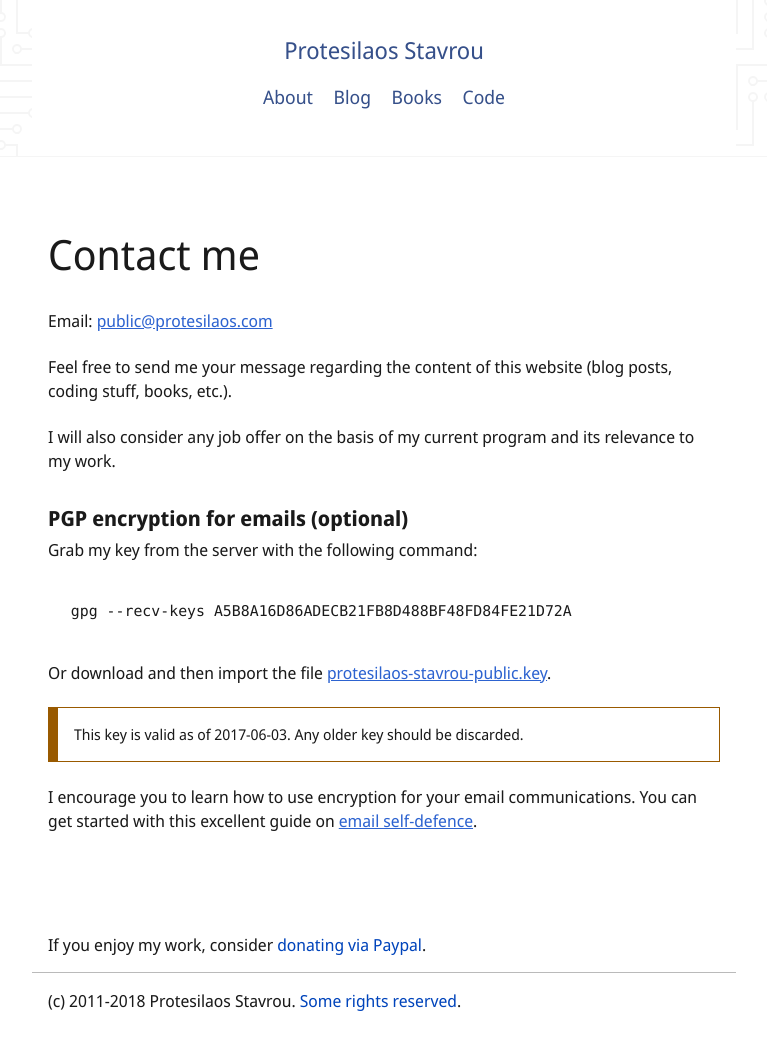
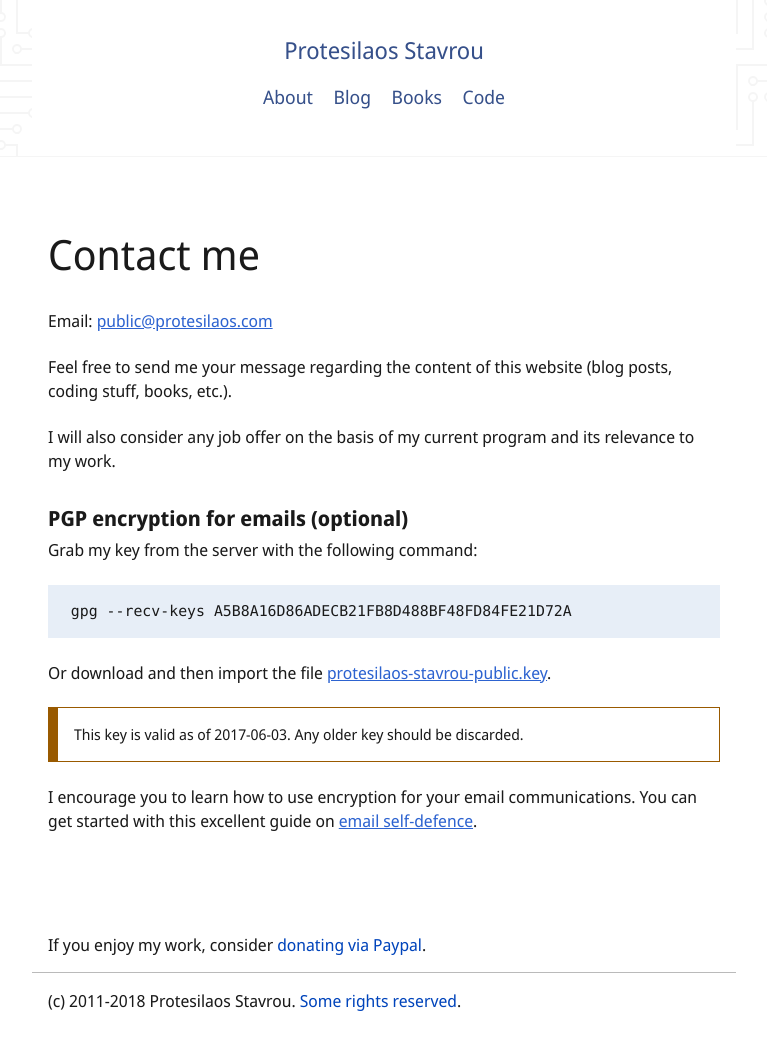
Before and after one commit to protesilaos/protesilaos.github.io, a Jekyll site: the page built from _pages/contact.md, in a window 1280 px wide. Shown: the whole page, without its empty margins (256-1023 px from the left). Built offline with Jekyll 4.4.1, drawn with Linux system fonts in a browser that asks for light colours.

Commit message:
Remove syntax highlighting. Necesary adjustments.

```diff
--- a/_includes/head.html
+++ b/_includes/head.html
@@ -36,18 +36,8 @@
     <!-- Print only -->
     <link rel="stylesheet" type="text/css" href="{{ '/css/cypher-print.css'  | absolute_url }}" media="print">
 
-    <!-- Code styles and modules -->
-    {% if page.layout == "scheme" or page.url contains "codelog" or page.component contains "codeblock" %}
-
-    <style type="text/css">
-    {% capture cypher-syntax %}
-        {% include cypher-syntax.scss %}
-    {% endcapture %}
-    {{ cypher-syntax | scssify }}
-    </style>
-
     <!-- Homepage styles -->
-    {% elsif page.layout == "homepage" %}
+    {% if page.layout == "homepage" %}
 
     <style type="text/css">
     {% capture cypher-homepage %}
--- a/_sass/_base.scss
+++ b/_sass/_base.scss
@@ -135,6 +135,7 @@
 pre {
     @include fluid-font-size($ssize);
 
+    background: $basebgalt;
     font-size: $ssize;
     margin: $vertical-rhythm-0 0;
     padding: $space-1;
--- a/_sass/_syntax.scss
+++ /dev/null
@@ -1,63 +0,0 @@
-.highlight {
-	background: $col7;
-
-	.c     { color: $col8; font-style: italic } // Comment
-	// .err   { color: $col15; background-color: $col1 } // Error
-	.k     { font-weight: bold } // Keyword
-	.o     { font-weight: bold } // Operator
-	.cm    { color: $col8; font-style: italic } // Comment.Multiline
-	.cp    { color: $col11; font-weight: bold } // Comment.Preproc
-	.c1    { color: $col8; font-style: italic } // Comment.Single
-	.cs    { color: $col11; font-weight: bold; font-style: italic } // Comment.Special
-	.gd    { color: $col15; background-color: $col9 } // Generic.Deleted
-	.gd .x { color: $col15; background-color: $col9 } // Generic.Deleted.Specific
-	.ge    { font-style: italic } // Generic.Emph
-	.gr    { color: $col1 } // Generic.Error
-	.gh    { color: $col0 } // Generic.Heading
-	.gi    { color: $col15; background-color: $col10 } // Generic.Inserted
-	.gi .x { color: $col15; background-color: $col10 } // Generic.Inserted.Specific
-	.go    { color: $col0 } // Generic.Output
-	.gp    { color: $col0 } // Generic.Prompt
-	.gs    { font-weight: bold } // Generic.Strong
-	.gu    { color: $col8 } // Generic.Subheading
-	.gt    { color: $col9 } // Generic.Traceback
-	.kc    { font-weight: bold; color: $col4; } // Keyword.Constant
-	.kd    { font-weight: bold; color: $col5; } // Keyword.Declaration
-	.kp    { font-weight: bold; color: $col12; } // Keyword.Pseudo
-	.kr    { font-weight: bold; color: $col4; } // Keyword.Reserved
-	.kt    { color: $col6; font-weight: bold } // Keyword.Type
-	.m     { color: $col4 } // Literal.Number
-	.s     { color: $col12 } // Literal.String
-	.na    { color: $col6 } // Name.Attribute
-	.nb    { color: $col6 } // Name.Builtin
-	.nc    { color: $col13; font-weight: bold } // Name.Class
-	.no    { color: $col5 } // Name.Constant
-	.ni    { color: $col5 } // Name.Entity
-	.ne    { color: $col13; font-weight: bold } // Name.Exception
-	.nf    { color: $col2; font-weight: bold } // Name.Function
-	.nn    { color: $col0 } // Name.Namespace
-	.nt    { color: $col14 } // Name.Tag
-	.nv    { color: $col13 } // Name.Variable
-	.ow    { font-weight: bold } // Operator.Word
-	.w     { color: $col0 } // Text.Whitespace
-	.mf    { color: $col4 } // Literal.Number.Float
-	.mh    { color: $col14 } // Literal.Number.Hex
-	.mi    { color: $col14 } // Literal.Number.Integer
-	.mo    { color: $col14 } // Literal.Number.Oct
-	.sb    { color: $col11 } // Literal.String.Backtick
-	.sc    { color: $col12 } // Literal.String.Char
-	.sd    { color: $col12 } // Literal.String.Doc
-	.s2    { color: $col12 } // Literal.String.Double
-	.se    { color: $col11 } // Literal.String.Escape
-	.sh    { color: $col11 } // Literal.String.Heredoc
-	.si    { color: $col11 } // Literal.String.Interpol
-	.sx    { color: $col12 } // Literal.String.Other
-	.sr    { color: $col3 } // Literal.String.Regex
-	.s1    { color: $col12 } // Literal.String.Single
-	.ss    { color: $col5 } // Literal.String.Symbol
-	.bp    { color: $col8 } // Name.Builtin.Pseudo
-	.vc    { color: $col14 } // Name.Variable.Class
-	.vg    { color: $col14 } // Name.Variable.Global
-	.vi    { color: $col14 } // Name.Variable.Instance
-	.il    { color: $col6 } // Literal.Number.Integer.Long
-}
```
